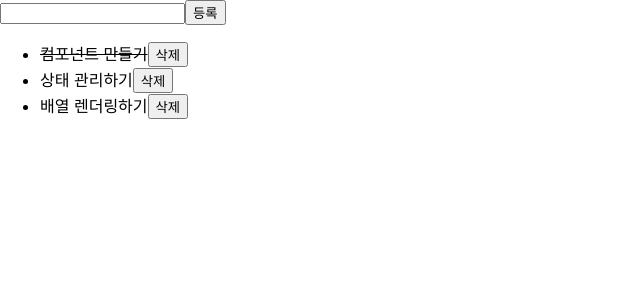
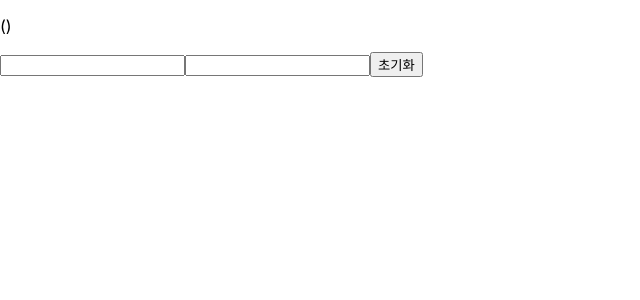
Before and after one commit to Eun-Hee/20230128_react, a React (Create React App) app in the folder learn-react/: page / in a window 1280 px wide. Shown: the top 300 px of the page, without its empty margins (0-640 px from the left). Built offline with nearby package versions, Linux system fonts and the light colour scheme.

Commit message:
hookr기능추가
hookr기능추가

```diff
--- a/learn-react/src/App.js
+++ b/learn-react/src/App.js
@@ -1,12 +1,13 @@
 import "./App.css";
+import Inputs from "./component/Inputs";
 //import Counter from "./component/Counter";
 //import InputText from "./component/InputText";
-import TodoList from "./component/TodoList";
+//import TodoList from "./component/TodoList";
 
 function App() {
   return (
     <>
-      <TodoList />
+      <Inputs />
     </>
   );
 }
--- /dev/null
+++ b/learn-react/src/component/Inputs.jsx
@@ -0,0 +1,31 @@
+import { useInputs } from "../hook/useInputs";
+
+// React의 훅을 합쳐서 커스텀 훅 작성
+function Inputs() {
+  const [inputs, handleInputs, reset] = useInputs({
+    name: "",
+    email: "",
+  });
+  return (
+    <div>
+      <p>
+        {inputs.name} ({inputs.email})
+      </p>
+      <input
+        type="text"
+        onChange={handleInputs}
+        name="name"
+        value={inputs.name}
+      />
+      <input
+        type="text"
+        onChange={handleInputs}
+        name="email"
+        value={inputs.email}
+      />
+      <button onClick={reset}>초기화</button>
+    </div>
+  );
+}
+
+export default Inputs;
--- /dev/null
+++ b/learn-react/src/hook/useInputs.js
@@ -0,0 +1,18 @@
+import { useState } from "react";
+
+// src/hook/useInputs.js
+export function useInputs(initialForm) {
+  const [from, setForm] = useState(initialForm);
+
+  const handleForm = (e) => {
+    const { value, name } = e.target;
+
+    setForm({ ...from, [name]: value });
+  };
+
+  const handleReset = () => {
+    setForm(initialForm);
+  };
+
+  return [from, handleForm, handleReset];
+}
```
